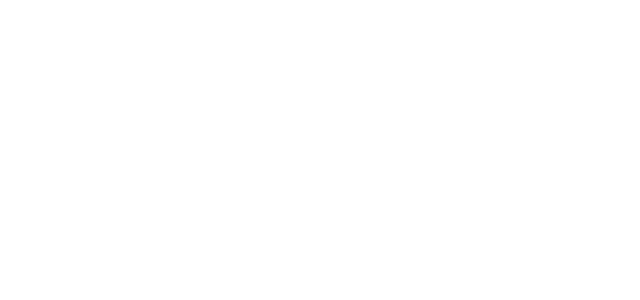
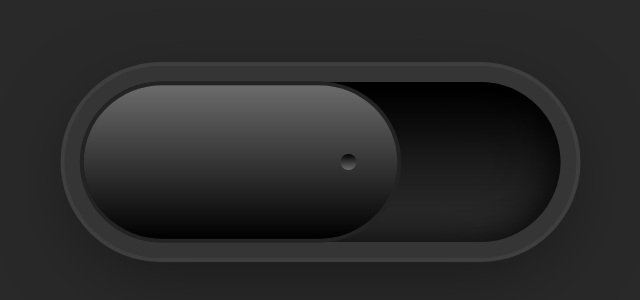
Before and after one commit to neilchou/neilchou.github.io, a React (Create React App) app: page / in a window 1280 px wide. Shown: the part 236-536 px from the top of the page, without its empty margins (320-960 px from the left). Built offline with nearby package versions, Linux system fonts and the light colour scheme.

Commit message:
check-box-light effects

```diff
--- a/src/component/CheckboxButtonEffects.js
+++ b/src/component/CheckboxButtonEffects.js
@@ -4,8 +4,8 @@ import '../style/CheckboxButtonEffects.scss';
 export default class CheckboxButtonEffects extends Component {
   render() {
     return (
-      <div>
-
+      <div className="check-box-button">
+        <input type="checkbox" name="box-button" id="button"/>
       </div>
     )
   }
--- a/src/style/CheckboxButtonEffects.scss
+++ b/src/style/CheckboxButtonEffects.scss
@@ -1 +1,68 @@
 @charset 'utf-8';
+
+body {
+  background: #292929;
+}
+
+.check-box-button {
+  position: absolute;
+  top: 50%;
+  left: 50%;
+  transform: translate(-50%, -50%);
+
+  input[type="checkbox"] {
+    position: relative;
+    width: 120px;
+    height: 40px;
+    appearance: none;
+    outline: none;
+    background: linear-gradient(0deg, #333, #000);
+    cursor: pointer;
+    border-radius: 20px;
+    transform: scale(4);
+    box-shadow:
+    0 0 0 4px #353535,
+    0 0 0 5px #3e3e3e,
+    inset 0 0 10px rgba(0, 0, 0, 1),
+    0 5px 20px rgba(0, 0, 0, .5),
+    inset 0 0 15px rgba(0, 0, 0, 0.2);
+
+    &::before {
+      content: '';
+      position: absolute;
+      top: 0;
+      left: 0;
+      width: 80px;
+      height: 40px;
+      background: linear-gradient(0deg, #000, #6b6b6b);
+      border-radius: 20px;
+      box-shadow: 0 0 0 1px #232323;
+      transform: scale(0.98, 0.96);
+      transition: 0.5s;
+    }
+    &::after {
+      content: '';
+      position: absolute;
+      top: calc(50% - 2px);
+      left: 65px;
+      width: 4px;
+      height: 4px;
+      background: linear-gradient(0deg, #6b6b6b, #000);
+      border-radius: 50%;
+
+      transition: 0.5s;
+    }
+    &:checked {
+      background: linear-gradient(0deg, #fdd1ff, #20b7ff);
+      &::before {
+        left: 40px;
+      }
+      &::after {
+        background: rgb(99, 205, 255);
+        left: 105px;
+        box-shadow: 0 0 5px #13b3ff,0 0 15px #13b3ff;
+      }
+    }
+
+  }
+}
```
Also changed, not shown: public/index.html (+0 -11 lines).
